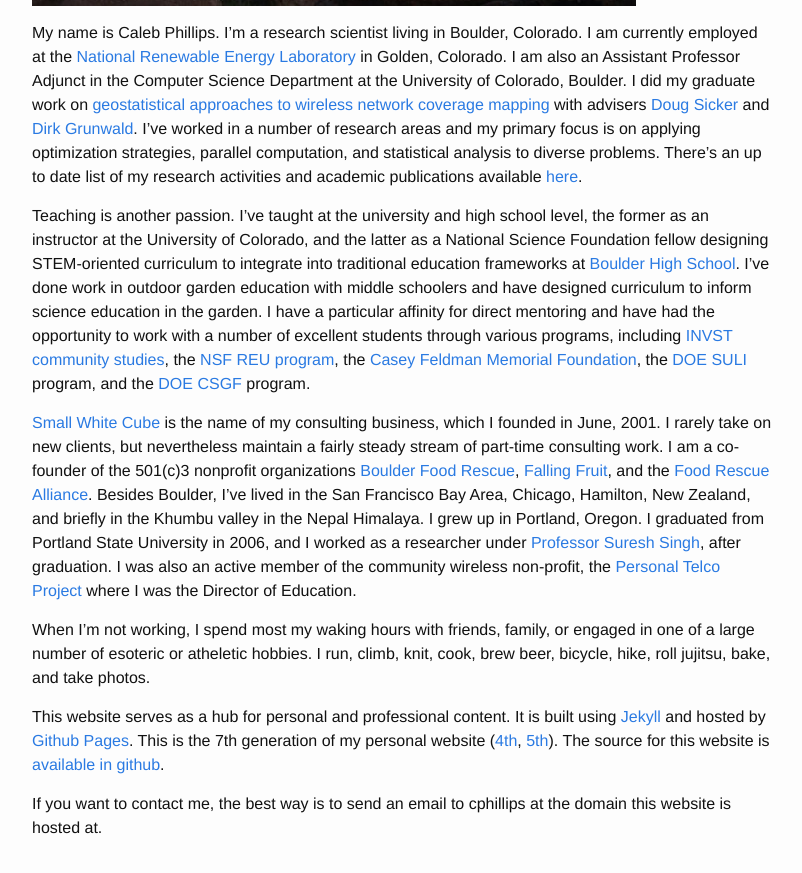
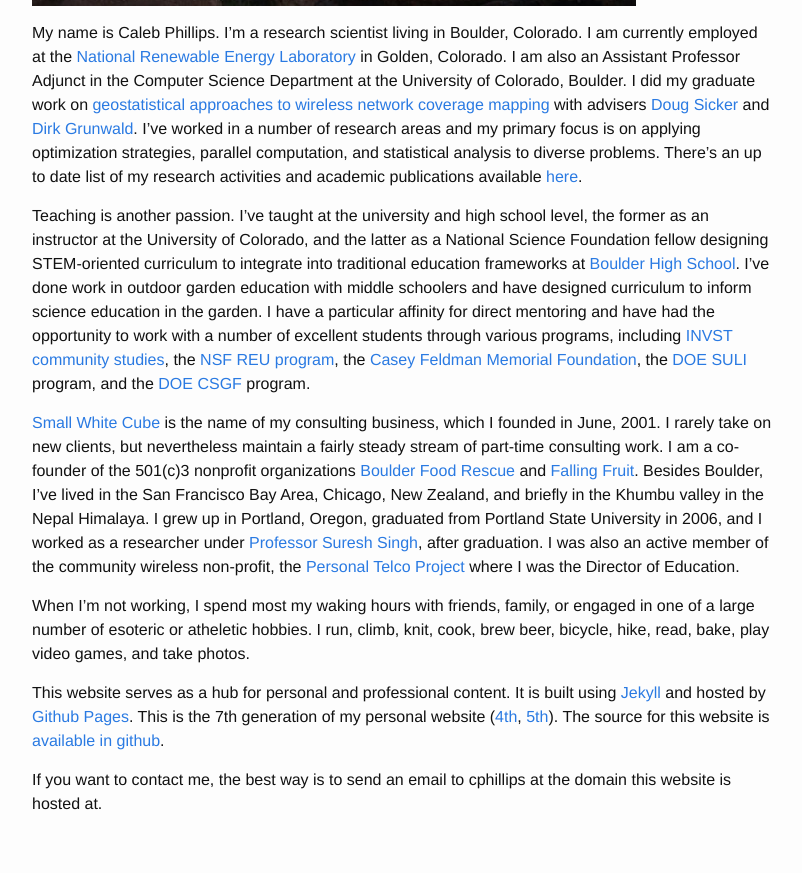
Before and after one commit to somerandomsequence/smallwhitecube, a Jekyll site: the page built from about.md, in a window 1280 px wide and 900 px high, scrolled down 611 px. Shown: the top 873 px of the window, without its empty margins (238-1040 px from the left). Built offline with Jekyll 4.4.1, drawn with Linux system fonts in a browser that asks for light colours; nearby versions of some CDN libraries.

Commit message:
small updates

```diff
--- a/about.md
+++ b/about.md
@@ -9,9 +9,9 @@
 
 Teaching is another passion. I've taught at the university and high school level, the former as an instructor at the University of Colorado, and the latter as a National Science Foundation fellow designing STEM-oriented curriculum to integrate into traditional education frameworks at [Boulder High School](http://boh.bvsd.org/Pages/default.aspx). I've done work in outdoor garden education with middle schoolers and have designed curriculum to inform science education in the garden. I have a particular affinity for direct mentoring and have had the opportunity to work with a number of excellent students through various programs, including [INVST community studies](http://www.colorado.edu/communitystudies/), the [NSF REU program](http://www.nsf.gov/crssprgm/reu/), the [Casey Feldman Memorial Foundation](http://www.caseyfeldmanfoundation.org/), the [DOE SULI](https://science.energy.gov/wdts/suli/) program, and the [DOE CSGF](https://www.krellinst.org/csgf/) program.
 
-[Small White Cube](http://smallwhitecube.com) is the name of my consulting business, which I founded in June, 2001. I rarely take on new clients, but nevertheless maintain a fairly steady stream of part-time consulting work. I am a co-founder of the 501(c)3 nonprofit organizations [Boulder Food Rescue](http://boulderfoodrescue.org), [Falling Fruit](http://fallingfruit.org), and the [Food Rescue Alliance](http://foodrescuealliance.org).  Besides Boulder, I've lived in the San Francisco Bay Area, Chicago, Hamilton, New Zealand, and briefly in the Khumbu valley in the Nepal Himalaya. I grew up in Portland, Oregon. I graduated from Portland State University in 2006, and I worked as a researcher under [Professor Suresh Singh](http://cs.pdx.edu/~singh), after graduation. I was also an active member of the community wireless non-profit, the [Personal Telco Project](http://personaltelco.net) where I was the Director of Education.
+[Small White Cube](http://smallwhitecube.com) is the name of my consulting business, which I founded in June, 2001. I rarely take on new clients, but nevertheless maintain a fairly steady stream of part-time consulting work. I am a co-founder of the 501(c)3 nonprofit organizations [Boulder Food Rescue](http://boulderfoodrescue.org) and [Falling Fruit](http://fallingfruit.org).  Besides Boulder, I've lived in the San Francisco Bay Area, Chicago, New Zealand, and briefly in the Khumbu valley in the Nepal Himalaya. I grew up in Portland, Oregon, graduated from Portland State University in 2006, and I worked as a researcher under [Professor Suresh Singh](http://cs.pdx.edu/~singh), after graduation. I was also an active member of the community wireless non-profit, the [Personal Telco Project](http://personaltelco.net) where I was the Director of Education.
 
-When I'm not working, I spend most my waking hours with friends, family, or engaged in one of a large number of esoteric or atheletic hobbies. I run, climb, knit, cook, brew beer, bicycle, hike, roll jujitsu, bake, and take photos.
+When I'm not working, I spend most my waking hours with friends, family, or engaged in one of a large number of esoteric or atheletic hobbies. I run, climb, knit, cook, brew beer, bicycle, hike, read, bake, play video games, and take photos.
 
 This website serves as a hub for personal and professional content. It is built using [Jekyll](http://jekyllrb.com/) and hosted by [Github Pages](https://pages.github.com/). This is the 7th generation of my personal website ([4th](https://web.archive.org/web/20060419030337/http://smallwhitecube.com/), [5th](https://web.archive.org/web/20130428013216/http://smallwhitecube.com/doku.php)). The source for this website is [available in github](https://github.com/somerandomsequence/smallwhitecube).
 
```
